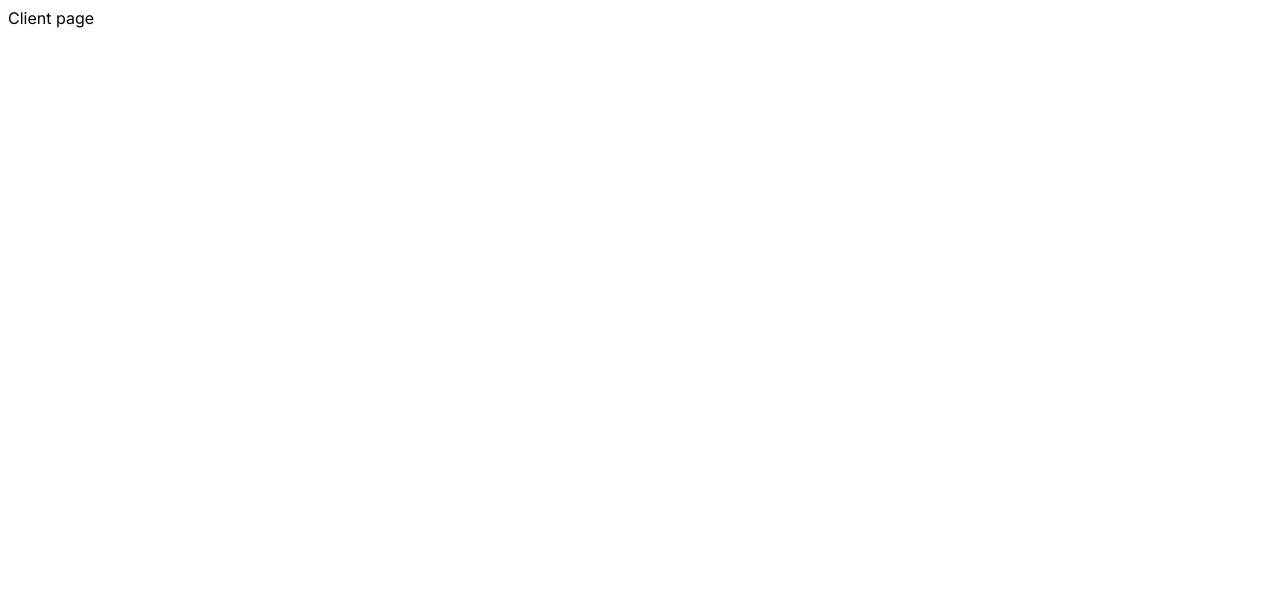
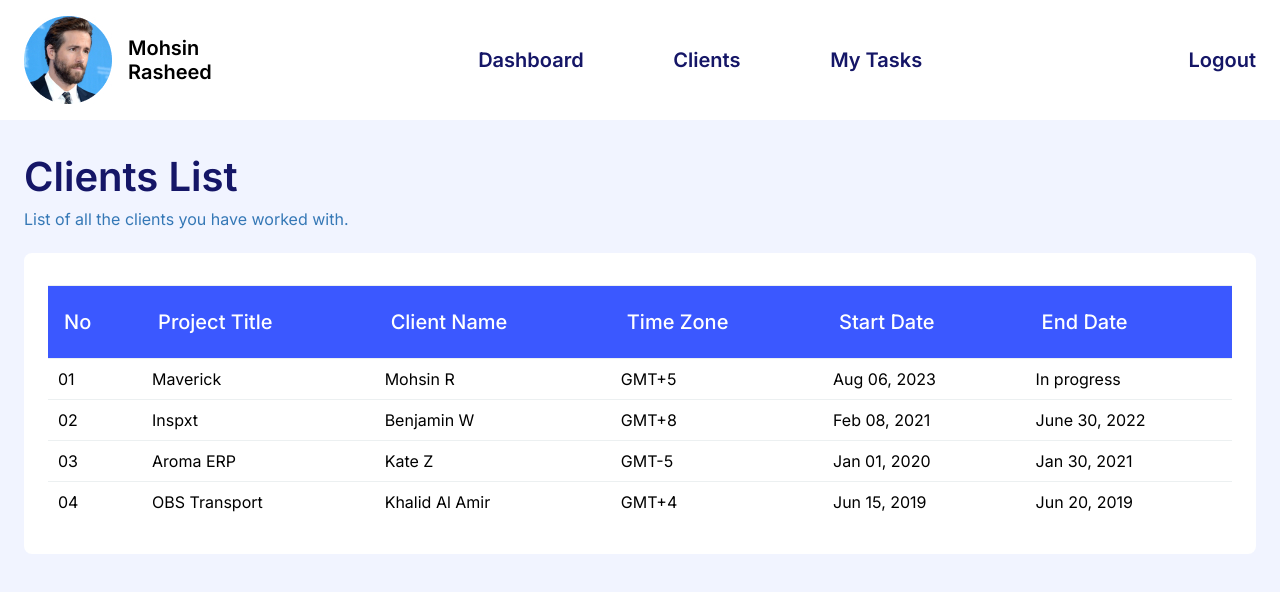
Before and after one commit to real-mohsin/free-organizer, a React (Vite) app: page /clients in a window 1280 px wide. Shown: the top 592 px of the page. Built offline with nearby package versions, Linux system fonts and the light colour scheme.

Commit message:
Cleint page created

```diff
--- a/src/App.scss
+++ b/src/App.scss
@@ -1,10 +1,15 @@
 $blue : #6383FA;
 $white : #fff;
+
+* {
+  margin: 0;
+}
 
 body {
   font-family: "Inter", sans-serif;
   font-size: 16px;
   box-sizing: border-box;
+  background-color: #F1F4FF;
 }
 
 .inter-100 {
@@ -115,3 +120,62 @@ body {
   padding: 0 24px;
   margin: 0 auto;
 }
+
+.page-container {
+  box-sizing: border-box;
+  max-width: 1000px;
+  width: 100%;
+  padding: 0 24px;
+  margin: 0 auto;
+}
+
+.page-heading {
+  font-size: 40px;
+  font-weight: 600;
+  color: #151667;
+  margin-top: 32px;
+  margin-bottom: 8px;
+}
+
+.page-sub-heading {
+  color: #3578B6;
+  margin-bottom: 24px;
+}
+
+.tbl-container {
+  width: 100%;
+
+  table{
+    width: 100%;
+    border-collapse: collapse;
+    text-align: left;
+    overflow: hidden;
+
+   td, th{
+      border-top: 1px solid #ECF0F1;
+      padding: 10px;
+    }
+
+    th{
+      background-color: #3B58FF;
+      color: #fff;
+      font-size: 20px;
+      font-weight: 500;
+      padding: 24px 16px;
+    }
+  }
+
+}
+
+.heading {
+  font-size: 48px;
+  color: #151667;
+  font-weight: 600;
+  margin-bottom: 32px;
+}
+
+.bg-white {
+  background-color: #fff;
+  padding: 32px 24px;
+  border-radius: 8px;
+}
--- a/src/Clients/index.tsx
+++ b/src/Clients/index.tsx
@@ -1,5 +1,77 @@
+import InputField from "../Components/InputField";
+import NavBar from "../Components/Navbar";
+import './style.scss'
+
 function Clients() {
-    return ( <>Client page</> );
+  return (
+    <>
+      <NavBar />
+      <div className="container">
+
+        <div className="page-heading">Clients List</div>
+        <div className="page-sub-heading">List of all the clients you have worked with.</div>
+
+        <div className="bg-white">
+
+        <div className='tbl-container'>
+              <table>
+                <thead>
+                  <tr>
+                    <th>No</th>
+                    <th>Project Title</th>
+                    <th>Client Name</th>
+                    <th>Time Zone</th>
+                    <th>Start Date</th>
+                    <th>End Date</th>
+                  </tr>
+                </thead>
+                <tbody>
+                  <tr>
+                    <td>01</td>
+                    <td>Maverick</td>
+                    <td>Mohsin R</td>
+                    <td>GMT+5</td>
+                    <td>Aug 06, 2023</td>
+                    <td>In progress</td>
+                  </tr>
+
+                  <tr>
+                    <td>02</td>
+                    <td>Inspxt</td>
+                    <td>Benjamin W</td>
+                    <td>GMT+8</td>
+                    <td>Feb 08, 2021</td>
+                    <td>June 30, 2022</td>
+                  </tr>
+
+                  <tr>
+                    <td>03</td>
+                    <td>Aroma ERP</td>
+                    <td>Kate Z</td>
+                    <td>GMT-5</td>
+                    <td>Jan 01, 2020</td>
+                    <td>Jan 30, 2021</td>
+                  </tr>
+
+                  <tr>
+                    <td>04</td>
+                    <td>OBS Transport</td>
+                    <td>Khalid Al Amir</td>
+                    <td>GMT+4</td>
+                    <td>Jun 15, 2019</td>
+                    <td>Jun 20, 2019</td>
+                  </tr>
+
+                </tbody>
+              </table>
+            </div>
+
+        </div>
+
+
+      </div>
+    </>
+    );
 }
 
 export default Clients;
--- a/src/Components/Navbar/style.scss
+++ b/src/Components/Navbar/style.scss
@@ -1,5 +1,6 @@
 .nav-bar {
-  margin: 16px 0;
+  padding: 16px 0;
+  background-color: #fff;
 
   .profile-title {
     .profile-block {
--- a/src/Dashboard/index.tsx
+++ b/src/Dashboard/index.tsx
@@ -166,7 +166,7 @@ function Dashboard() {
           </div>
         </div>
 
-        <div className="container dflex justify-space-between">
+        <div className="container dflex justify-space-between bg-white">
 
           <div className="client-sec">
             <div className="heading">
--- a/src/Dashboard/style.scss
+++ b/src/Dashboard/style.scss
@@ -51,13 +51,6 @@
   }
 }
 
-.heading {
-  font-size: 48px;
-  color: #151667;
-  font-weight: 600;
-  margin-bottom: 32px;
-}
-
 .client-sec {
   max-width: 974px;
   width: 100%;
@@ -67,28 +60,3 @@
   max-width: 844px;
   width: 100%;
 }
-
-.tbl-container {
-  width: 100%;
-
-  table{
-    width: 100%;
-    border-collapse: collapse;
-    text-align: left;
-    overflow: hidden;
-
-   td, th{
-      border-top: 1px solid #ECF0F1;
-      padding: 10px;
-    }
-
-    th{
-      background-color: #3B58FF;
-      color: #fff;
-      font-size: 20px;
-      font-weight: 500;
-      padding: 24px 16px;
-    }
-  }
-
-}
```
Also changed, not shown: src/Clients/style.scss (added).
